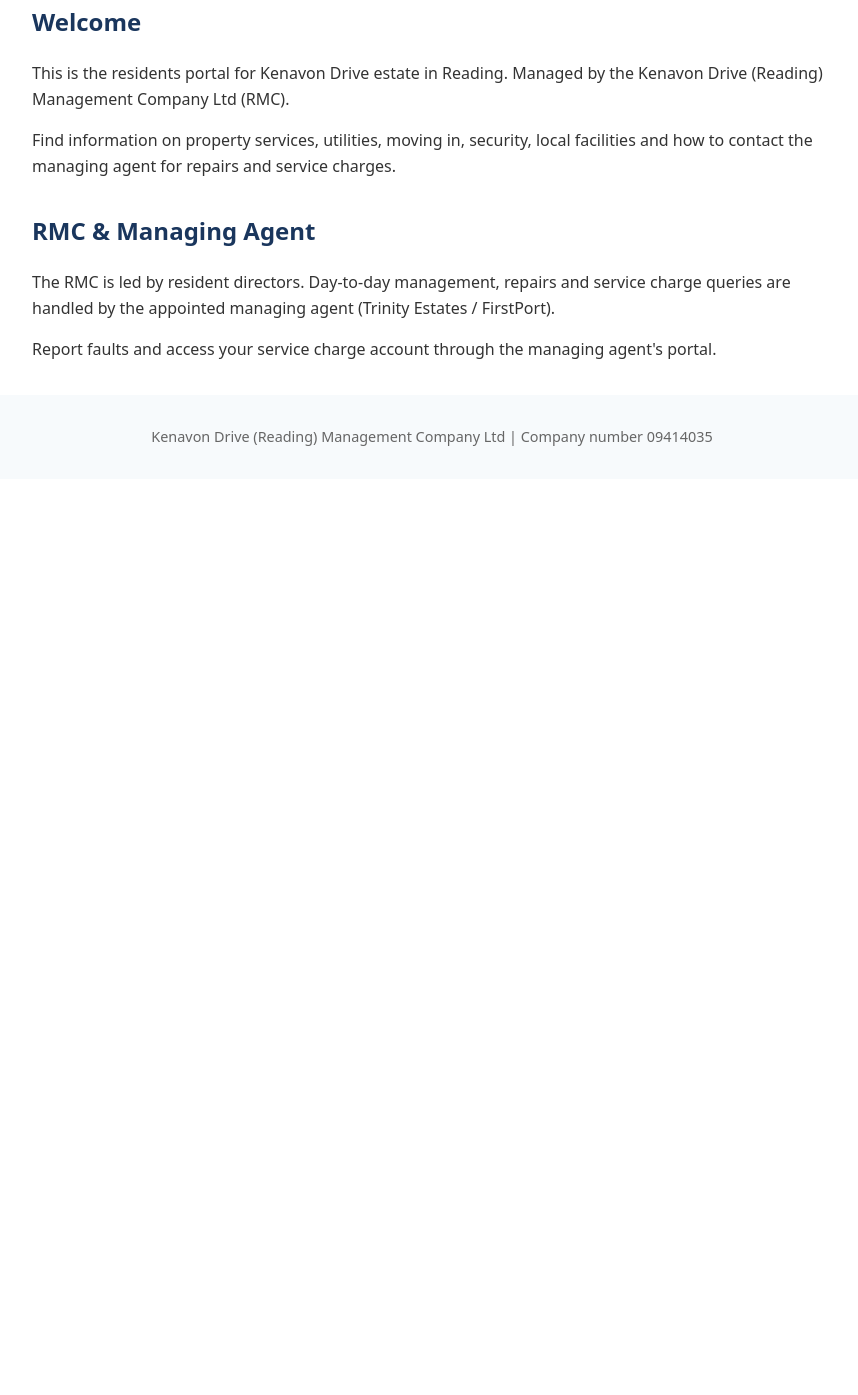
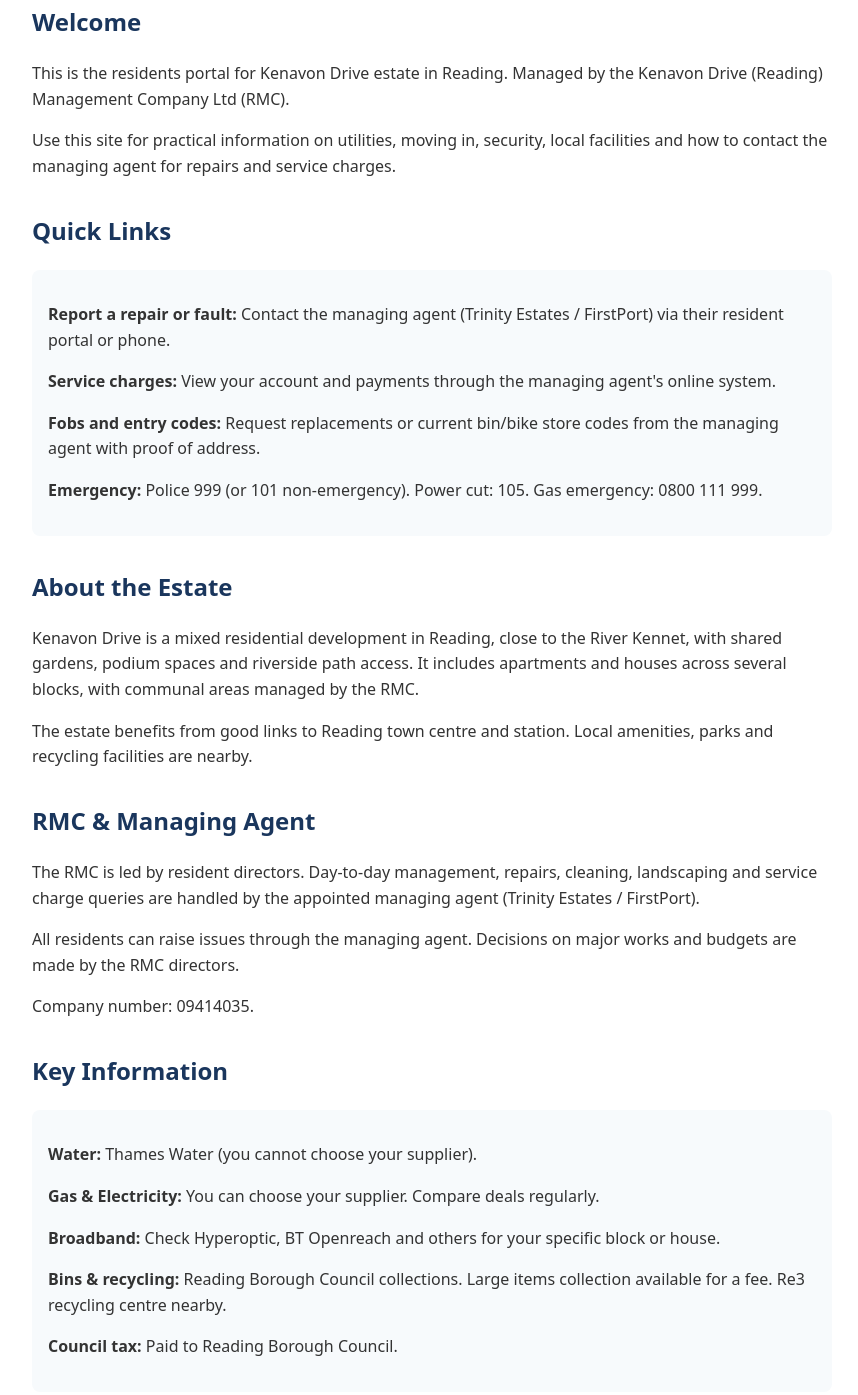
Before and after one commit to jeffserrao/kenavon-drive-residents, a plain HTML site: page index.html in a window 1280 px wide. Shown: the part 425-1820 px from the top of the page, without its empty margins (208-1066 px from the left). Before the commit the page ends 904 px from the top, so only its background shows below. Drawn offline with Linux system fonts and the light colour scheme.

Commit message:
Expand homepage with more resident content

```diff
--- a/index.html
+++ b/index.html
@@ -23,12 +23,41 @@
     <section>
       <h2>Welcome</h2>
       <p>This is the residents portal for Kenavon Drive estate in Reading. Managed by the Kenavon Drive (Reading) Management Company Ltd (RMC).</p>
-      <p>Find information on property services, utilities, moving in, security, local facilities and how to contact the managing agent for repairs and service charges.</p>
+      <p>Use this site for practical information on utilities, moving in, security, local facilities and how to contact the managing agent for repairs and service charges.</p>
     </section>
+
+    <section>
+      <h2>Quick Links</h2>
+      <div class="card">
+        <p><strong>Report a repair or fault:</strong> Contact the managing agent (Trinity Estates / FirstPort) via their resident portal or phone.</p>
+        <p><strong>Service charges:</strong> View your account and payments through the managing agent's online system.</p>
+        <p><strong>Fobs and entry codes:</strong> Request replacements or current bin/bike store codes from the managing agent with proof of address.</p>
+        <p><strong>Emergency:</strong> Police 999 (or 101 non-emergency). Power cut: 105. Gas emergency: 0800 111 999.</p>
+      </div>
+    </section>
+
+    <section>
+      <h2>About the Estate</h2>
+      <p>Kenavon Drive is a mixed residential development in Reading, close to the River Kennet, with shared gardens, podium spaces and riverside path access. It includes apartments and houses across several blocks, with communal areas managed by the RMC.</p>
+      <p>The estate benefits from good links to Reading town centre and station. Local amenities, parks and recycling facilities are nearby.</p>
+    </section>
+
     <section>
       <h2>RMC & Managing Agent</h2>
-      <p>The RMC is led by resident directors. Day-to-day management, repairs and service charge queries are handled by the appointed managing agent (Trinity Estates / FirstPort).</p>
-      <p>Report faults and access your service charge account through the managing agent's portal.</p>
+      <p>The RMC is led by resident directors. Day-to-day management, repairs, cleaning, landscaping and service charge queries are handled by the appointed managing agent (Trinity Estates / FirstPort).</p>
+      <p>All residents can raise issues through the managing agent. Decisions on major works and budgets are made by the RMC directors.</p>
+      <p>Company number: 09414035.</p>
+    </section>
+
+    <section>
+      <h2>Key Information</h2>
+      <div class="card">
+        <p><strong>Water:</strong> Thames Water (you cannot choose your supplier).</p>
+        <p><strong>Gas & Electricity:</strong> You can choose your supplier. Compare deals regularly.</p>
+        <p><strong>Broadband:</strong> Check Hyperoptic, BT Openreach and others for your specific block or house.</p>
+        <p><strong>Bins & recycling:</strong> Reading Borough Council collections. Large items collection available for a fee. Re3 recycling centre nearby.</p>
+        <p><strong>Council tax:</strong> Paid to Reading Borough Council.</p>
+      </div>
     </section>
   </main>
   <footer>
```
